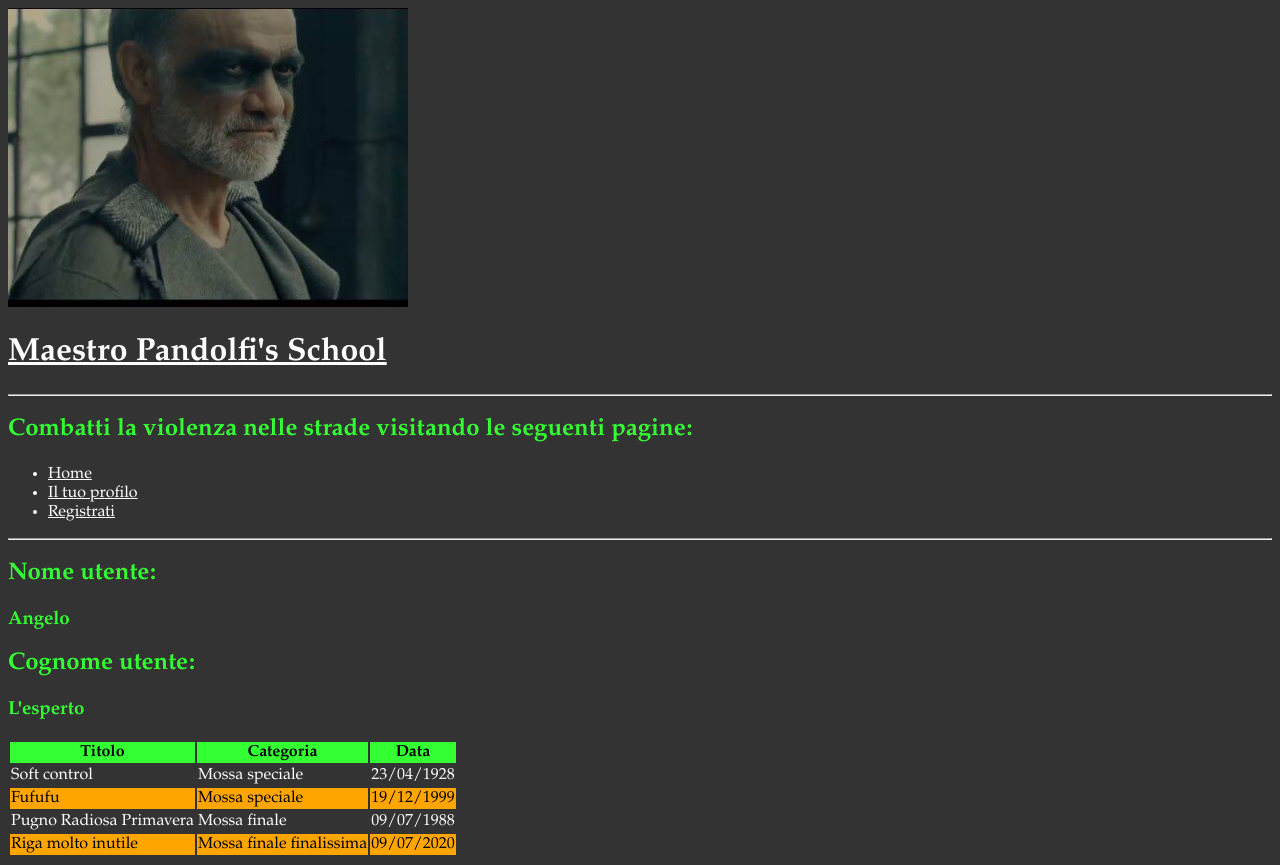
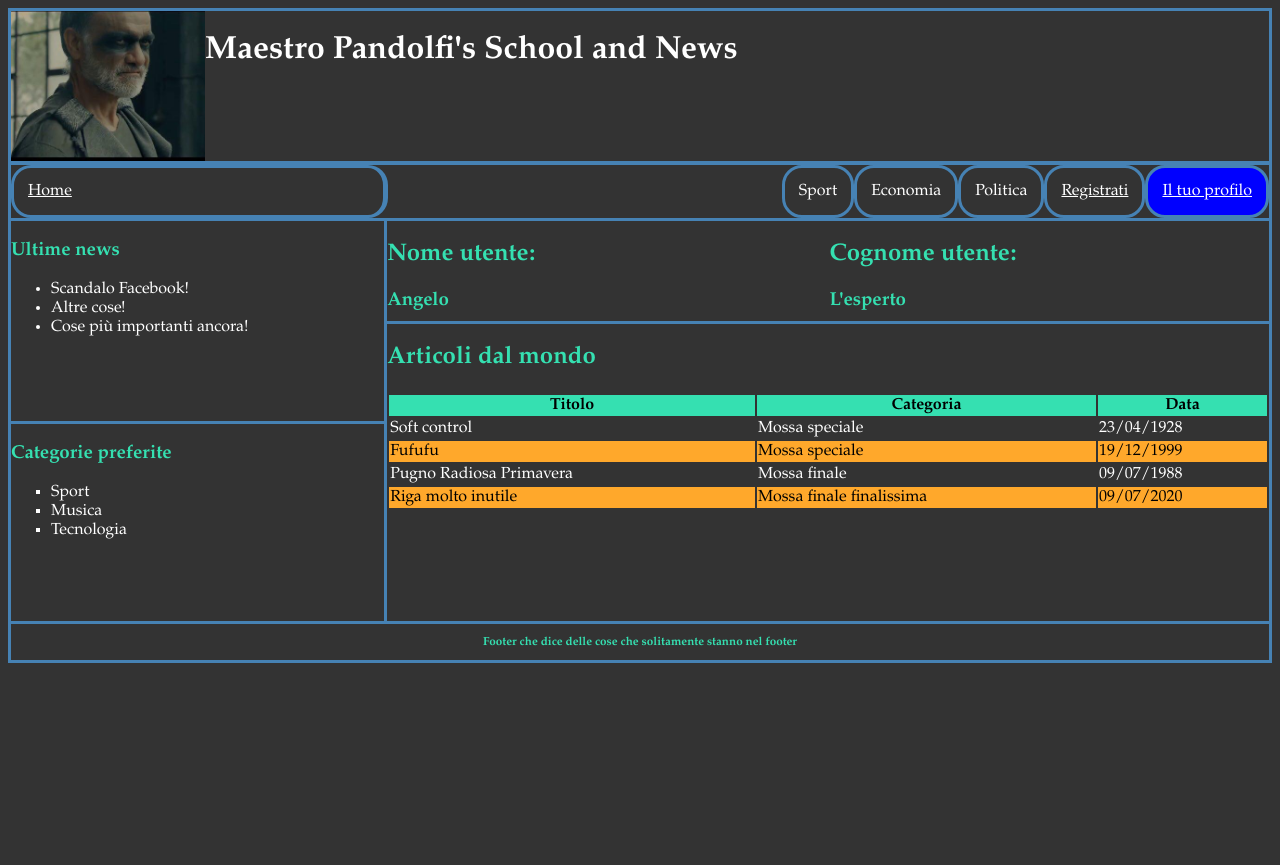
Before and after one commit to sirbardo/EsercitazioniFPW, a plain HTML site: page Esercitazione2/web/utente.html in a window 1280 px wide. After the commit the page ends 800 px from the top, so only its background shows below. Drawn offline with Linux system fonts and the light colour scheme.

Commit message:
Layout Done

```diff
--- a/Esercitazione2/build.xml
+++ b/Esercitazione2/build.xml
@@ -7,8 +7,8 @@
 <!-- the Compile on Save feature is turned off for the project. -->
 <!-- You can turn off the Compile on Save (or Deploy on Save) setting -->
 <!-- in the project's Project Properties dialog box.-->
-<project name="Esercitazione2" default="default" basedir=".">
-    <description>Builds, tests, and runs the project Esercitazione2.</description>
+<project name="Esercitazione2-done" default="default" basedir=".">
+    <description>Builds, tests, and runs the project Esercitazione2-done.</description>
     <import file="nbproject/build-impl.xml"/>
     <!--
 
--- a/Esercitazione2/nbproject/build-impl.xml
+++ b/Esercitazione2/nbproject/build-impl.xml
@@ -17,7 +17,7 @@
         - cleanup
 
         -->
-<project xmlns:webproject1="http://www.netbeans.org/ns/web-project/1" xmlns:webproject2="http://www.netbeans.org/ns/web-project/2" xmlns:webproject3="http://www.netbeans.org/ns/web-project/3" basedir=".." default="default" name="Esercitazione2-impl">
+<project xmlns:webproject1="http://www.netbeans.org/ns/web-project/1" xmlns:webproject2="http://www.netbeans.org/ns/web-project/2" xmlns:webproject3="http://www.netbeans.org/ns/web-project/3" basedir=".." default="default" name="Esercitazione2-done-impl">
     <import file="ant-deploy.xml"/>
     <fail message="Please build using Ant 1.7.1 or higher.">
         <condition>
@@ -470,7 +470,7 @@ or ant -Dj2ee.platform.classpath=&lt;server_classpath&gt; (where no properties f
                     </fileset>
                 </union>
                 <taskdef classname="org.testng.TestNGAntTask" classpath="${run.test.classpath}" name="testng"/>
-                <testng classfilesetref="test.set" failureProperty="tests.failed" listeners="org.testng.reporters.VerboseReporter" methods="${testng.methods.arg}" mode="${testng.mode}" outputdir="${build.test.results.dir}" suitename="Esercitazione2" testname="TestNG tests" workingDir="${basedir}">
+                <testng classfilesetref="test.set" failureProperty="tests.failed" listeners="org.testng.reporters.VerboseReporter" methods="${testng.methods.arg}" mode="${testng.mode}" outputdir="${build.test.results.dir}" suitename="Esercitazione2-done" testname="TestNG tests" workingDir="${basedir}">
                     <xmlfileset dir="${build.test.classes.dir}" includes="@{testincludes}"/>
                     <propertyset>
                         <propertyref prefix="test-sys-prop."/>
@@ -620,7 +620,7 @@ or ant -Dj2ee.platform.classpath=&lt;server_classpath&gt; (where no properties f
                 <condition else="-testclass @{testClass}" property="test.class.or.method" value="-methods @{testClass}.@{testMethod}">
                     <isset property="test.method"/>
                 </condition>
-                <condition else="-suitename Esercitazione2 -testname @{testClass} ${test.class.or.method}" property="testng.cmd.args" value="@{testClass}">
+                <condition else="-suitename Esercitazione2-done -testname @{testClass} ${test.class.or.method}" property="testng.cmd.args" value="@{testClass}">
                     <matches pattern=".*\.xml" string="@{testClass}"/>
                 </condition>
                 <delete dir="${build.test.results.dir}" quiet="true"/>
--- a/Esercitazione2/nbproject/project.xml
+++ b/Esercitazione2/nbproject/project.xml
@@ -3,7 +3,7 @@
     <type>org.netbeans.modules.web.project</type>
     <configuration>
         <data xmlns="http://www.netbeans.org/ns/web-project/3">
-            <name>Esercitazione2</name>
+            <name>Esercitazione2-done</name>
             <minimum-ant-version>1.6.5</minimum-ant-version>
             <web-module-libraries/>
             <web-module-additional-libraries/>
--- a/Esercitazione2/web/style.css
+++ b/Esercitazione2/web/style.css
@@ -7,6 +7,13 @@ and open the template in the editor.
     Created on : 20-mar-2018, 9.26.36
     Author     : bardoz
 */
+
+*
+{
+    box-sizing: border-box; /*Makes it easier to calculate width*/
+    border-color: steelblue;
+}
+
 
 body
 {
@@ -22,7 +29,7 @@ body
 
 h1, h2, h3
 {
-    color: #33ff33;
+    color: #35E0B1;
 }
 
 input
@@ -53,13 +60,211 @@ a:active
 
 .headerrow
 {
-    background: #33ff33;
+    background: #35E0B1;
     font-weight: bold;
     color: black;
 }
 
 .evenrow
 {
-    background: orange;
+    background: #FFA82B;
     color: black;
 }
+
+li ol
+{
+    list-style-type: upper-roman;
+}
+
+a[href="http://google.com"]
+{
+    color: green;
+    font-size: 40px;
+}
+
+/* Inizio layout */
+
+#logo
+{
+    position:relative;
+    height: 150px;
+}
+
+.logoimg
+{
+    height:100%;
+}
+
+header
+{
+    border-width: medium;
+    border-style: solid;
+    width:100%;
+}
+
+#maintitle
+{
+    display:inline;
+    position:absolute;
+    float:right;
+    overflow:auto;
+}
+
+nav ul li
+{
+    border-style: solid;
+    border-radius: 20px;
+    margin:0px;
+    float:right;
+    padding:14px;
+    list-style: none;
+}
+
+nav ul li:first-child
+{
+    float:left;
+    width:30%;
+    border-right-width:5px;
+}
+
+nav ul li:last-child
+{
+    border-left-width: medium;
+}
+
+nav ul
+{
+    padding-left: 0px;
+    padding-right:0px;
+    padding-top:0px;
+    padding-bottom:0px;
+    position:relative;
+    margin:0px;
+
+}
+
+nav
+{
+    border-width: medium;
+    border-style: solid;
+    border-top-width:thin;
+    float: left;
+    width:100%;
+    padding-top: 0px;
+}
+
+aside
+{
+    display:block;
+    float:left;
+    border-style: solid;
+    border-bottom-width: 0;
+    border-top-width:0;
+    border-left-width:medium;
+    border-right-width:medium;
+    height:400px;
+    width:30%;
+}
+
+main
+{
+    float:left;
+    border-style: solid;
+    border-bottom-width: 0;
+    border-top-width:0;
+    border-left-width:0;
+    border-right-width:0;
+    width:70%;
+    height:400px;
+}
+
+#user_name
+{
+    border-style:solid;
+    height:100px;
+    float:left;
+    width:50%;
+    border-bottom-width: 0;
+    border-top-width:0;
+    border-left-width:0;
+    border-right-width:0;
+    overflow:auto;
+}
+
+#user_surname
+{
+    float:left;
+    width:50%;
+    height:100px;
+    border-style:solid;
+    border-bottom-width: 0;
+    border-top-width:0;
+    border-left-width:0;
+    border-right-width:medium;
+    overflow:auto;
+}
+
+footer
+{
+    clear: both;
+    position: relative;
+    margin-top: -3%;
+    border-style:solid;
+    border-width:medium;
+    width:100%;
+}
+
+footer div
+{
+    position:relative;
+    font-size:10px;
+    text-align: center;
+}
+
+section
+{
+    border-right-width: medium;
+    border-bottom-width:0;
+    border-left-width:0;
+    border-style:solid;
+    float:left;
+    width:100%;
+    height:300px;
+    overflow:auto;
+}
+
+aside div
+{
+    position:relative;
+    height:50%;
+    overflow:auto;
+}
+
+#categorie
+{
+    border-style:solid;
+    border-bottom-width: 0;
+    border-top-width:medium;
+    border-left-width:0;
+    border-right-width:0;
+}
+
+#categorie ul
+{
+    list-style-type: square;
+}
+
+section table
+{
+    width:100%;
+}
+
+#profile
+{
+    background:blue;
+}
+
+#profile a
+{
+    color:white;
+}
--- a/Esercitazione2/web/utente.html
+++ b/Esercitazione2/web/utente.html
@@ -21,30 +21,28 @@ and open the template in the editor.
 
     <body>
 
-        <img title="Angelo" alt="Utente"
-             src="Angelo.jpg" width="400" height="299">
-
-        <div>
+        <header>
+            <div id="logo">
+                <img class="logoimg" title="Angelo" alt="Utente"
+                 src="Angelo.jpg">
 
                 <a href="index.html">
                     <h1 id="maintitle">
-                    Maestro Pandolfi's School
+                        Maestro Pandolfi's School and News
                     </h1>
                 </a>
+            </div>
+        </header>
 
-            <hr/>
 
-        </div>
+        <nav>
 
-        <div>
-
-            <h2>Combatti la violenza nelle strade visitando le seguenti pagine:</h2>
             <ul>
                 <li> <a href="index.html">
                         Home
                     </a>
                 </li>
-                    <li> <a href="utente.html">
+                <li id="profile"> <a href="utente.html">
                         Il tuo profilo
                     </a>
                 </li>
@@ -52,17 +50,77 @@ and open the template in the editor.
                         Registrati
                     </a>
                 </li>
+                <li>
+                    Politica
+                </li>
+                <li>
+                    Economia
+                </li>
+                <li>
+                    Sport
+                </li>
             </ul>
-            <hr/>
+            <div>
+
 
             </div>
+
+        </nav>
+
+        <aside>
+
+            <div>
+                <h3>
+                    Ultime news
+                </h3>
+                <ul>
+                    <li>
+                        Scandalo Facebook!
+                    </li>
+                    <li>
+                        Altre cose!
+                    </li>
+                    <li>
+                        Cose più importanti ancora!
+                    </li>
+                </ul>
+            </div>
+            <div id="categorie">
+                <h3>
+                    Categorie preferite
+                </h3>
+                <ul>
+                    <li>
+                        Sport
+                    </li>
+                    <li>
+                        Musica
+                    </li>
+                    <li>
+                        Tecnologia
+                    </li>
+                </ul>
+
+            </div>
+
+
+        </aside>
+
+        <main>
+
+            <div id="user_name">
                 <h2>Nome utente:</h2>
                 <h3>Angelo</h3>
+            </div>
+
+            <div id="user_surname">
                 <h2>Cognome utente:</h2>
                 <h3>L'esperto</h3>
+            </div>
 
-        <div>
 
+            <section>
+                <h2>Articoli dal mondo</h2>
                 <table>
                     <tr class="headerrow">
                         <th>Titolo</th>
@@ -90,8 +148,23 @@ and open the template in the editor.
                         <td>09/07/2020</td>
                     </tr>
                 </table>
+            </section>
 
+        </main>
+
+
+
+
+        <footer>
+
+            <div>
+                <h3>
+                    Footer che dice delle cose che solitamente stanno nel footer
+                </h3>
             </div>
+
+
+        </footer>
 
     </body>
 
```
Also changed, not shown: Esercitazione2/web/WEB-INF/glassfish-web.xml (added, +11 -0 lines), Esercitazione2/web/index.html (+6 -6 lines), Esercitazione2/web/registrazione.html (+10 -2 lines), 2 other files. Lines whose indentation alone changed are shown as unchanged.
